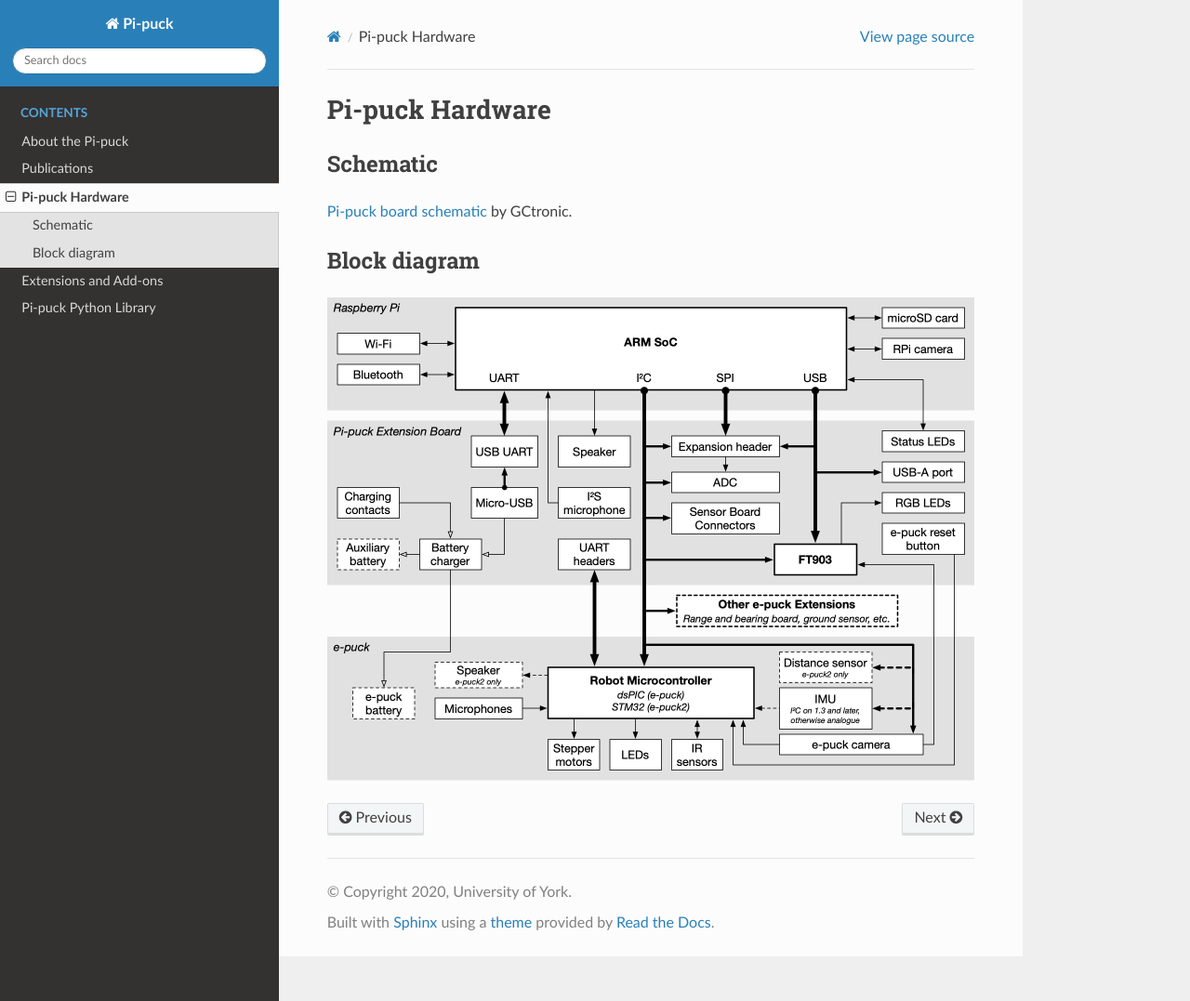
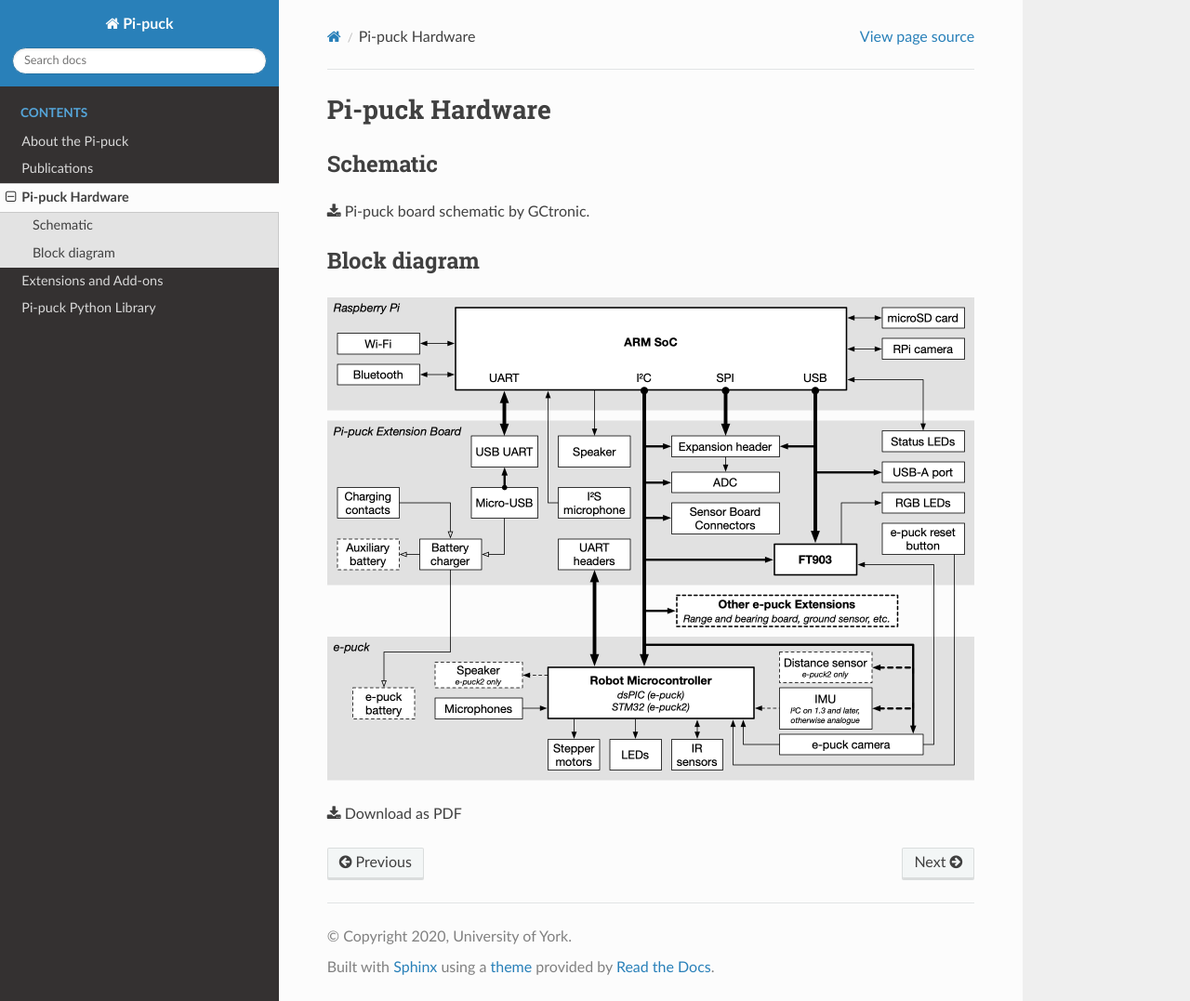
Before and after one commit to yorkrobotlab/pi-puck, a Sphinx documentation site: the page built from docs/hardware.rst, in a window 1280 px wide and 1077 px high. Shown: the whole window at 93% size. Built offline with Sphinx 7.4.7 and the Read the Docs theme 2.0.0, drawn with Linux system fonts in a browser that asks for light colours.

Commit message:
Fixed PDF download links in documentation

```diff
--- a/docs/extensions/index.rst
+++ b/docs/extensions/index.rst
@@ -20,8 +20,8 @@ See https://github.com/yorkrobotlab/pi-puck-expansion-board.
 Hardware block diagram
 ^^^^^^^^^^^^^^^^^^^^^^
 .. image:: /_static/yrl-expansion-block-diagram.png
-  :alt: YRL Expansion Board block diagram
-  :target: /_static/yrl-expansion-block-diagram.pdf
+   :alt: YRL Expansion Board block diagram
+:download:`Download as PDF </_static/yrl-expansion-block-diagram.pdf>`
 
 
 Time-of-Flight Distance Sensor
--- a/docs/hardware.rst
+++ b/docs/hardware.rst
@@ -3,10 +3,10 @@ Pi-puck Hardware
 
 Schematic
 ---------
-`Pi-puck board schematic </_static/Pi-puck-GCtronic.pdf>`_ by GCtronic.
+:download:`Pi-puck board schematic </_static/Pi-puck-GCtronic.pdf>` by GCtronic.
 
 Block diagram
 ----------------------
 .. image:: /_static/pi-puck-block-diagram.png
-  :alt: Pi-puck block diagram
-  :target: /_static/pi-puck-block-diagram.pdf
+   :alt: Pi-puck block diagram
+:download:`Download as PDF </_static/pi-puck-block-diagram.pdf>`
```
